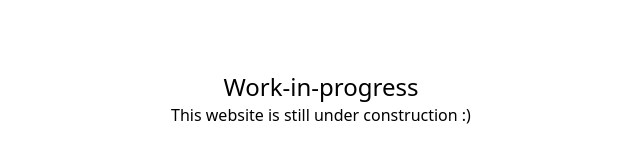
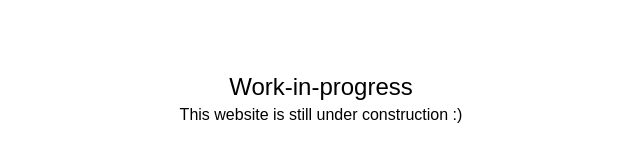
Before and after one commit to thatmarcel/guides, a Next.js app: page / in a window 1280 px wide. Shown: the part 301-464 px from the top of the page, without its empty margins (319-959 px from the left). Built offline with nearby package versions, Linux system fonts and the light colour scheme.

Commit message:
Replace font, open guide in new tab

```diff
--- a/app/dash/page.tsx
+++ b/app/dash/page.tsx
@@ -79,7 +79,7 @@ export default async function DashboardPage() {
                             </button>
                         </Link>
 
-                        <Link href={`/g/${guideData.slug}`}>
+                        <Link href={`/g/${guideData.slug}`} target="_blank">
                             <button
                                 className="
                                     border-l-2
--- a/app/layout.tsx
+++ b/app/layout.tsx
@@ -1,6 +1,8 @@
 "use server"
 
 import React from "react";
+
+import "@fontsource-variable/public-sans";
 
 import "../styles/globals.css";
 import {getLocale} from "next-intl/server";
--- a/package.json
+++ b/package.json
@@ -12,6 +12,7 @@
   "dependencies": {
     "@clerk/nextjs": "^5.1.5",
     "@clerk/themes": "^2.1.9",
+    "@fontsource-variable/public-sans": "^5.0.19",
     "@formatjs/intl-localematcher": "^0.5.4",
     "@milkdown/core": "^7.3.6",
     "@milkdown/ctx": "^7.3.6",
--- a/styles/globals.css
+++ b/styles/globals.css
@@ -1,6 +1,10 @@
 @tailwind base;
 @tailwind components;
 @tailwind utilities;
+
+* {
+    font-family: "Public Sans Variable", sans-serif;
+}
 
 .markdown-view code, .editor code {
     @apply bg-neutral-100;
```
Also changed, not shown: 1 other file (tests, documents, lock files or other folders).
